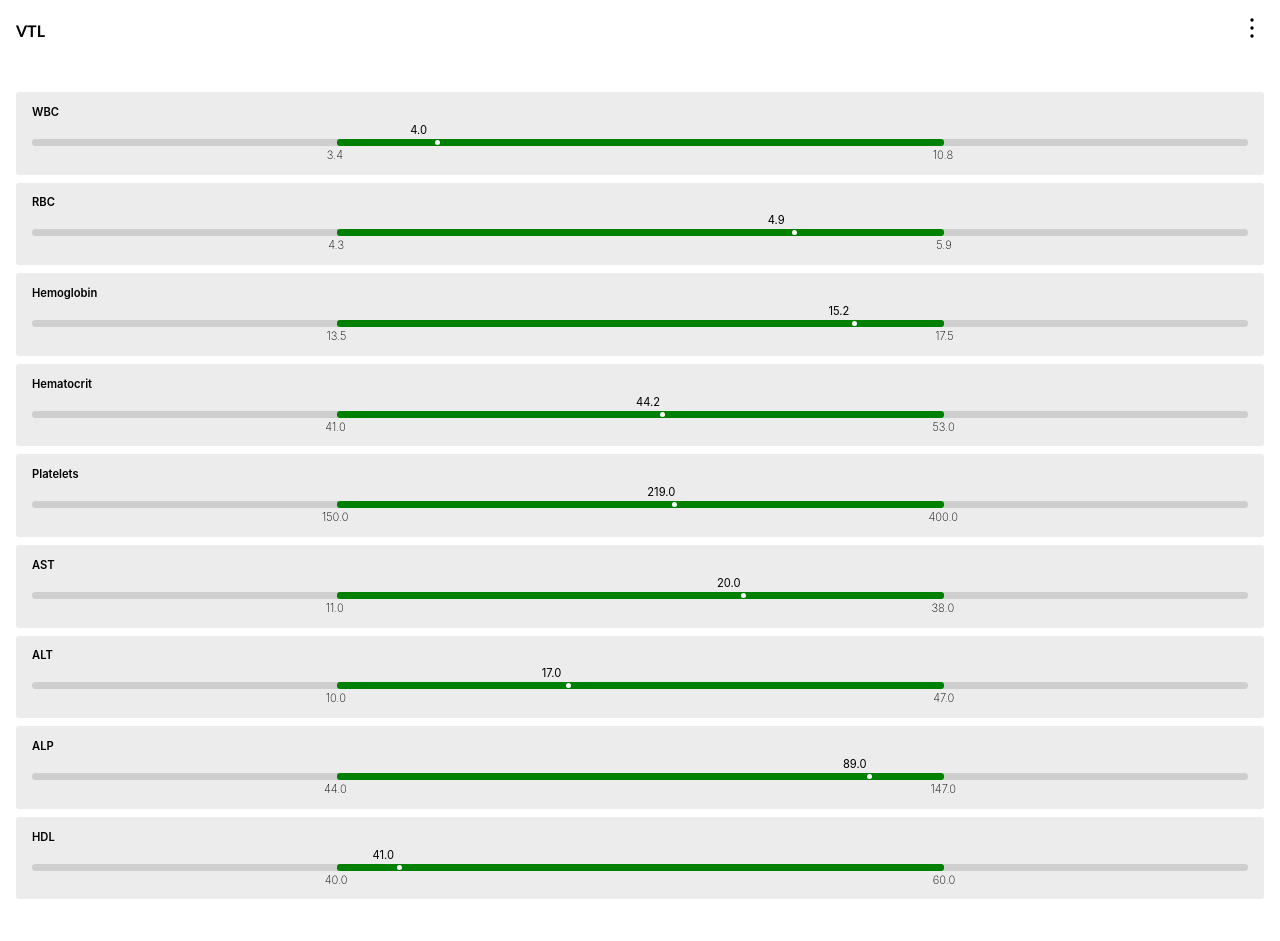
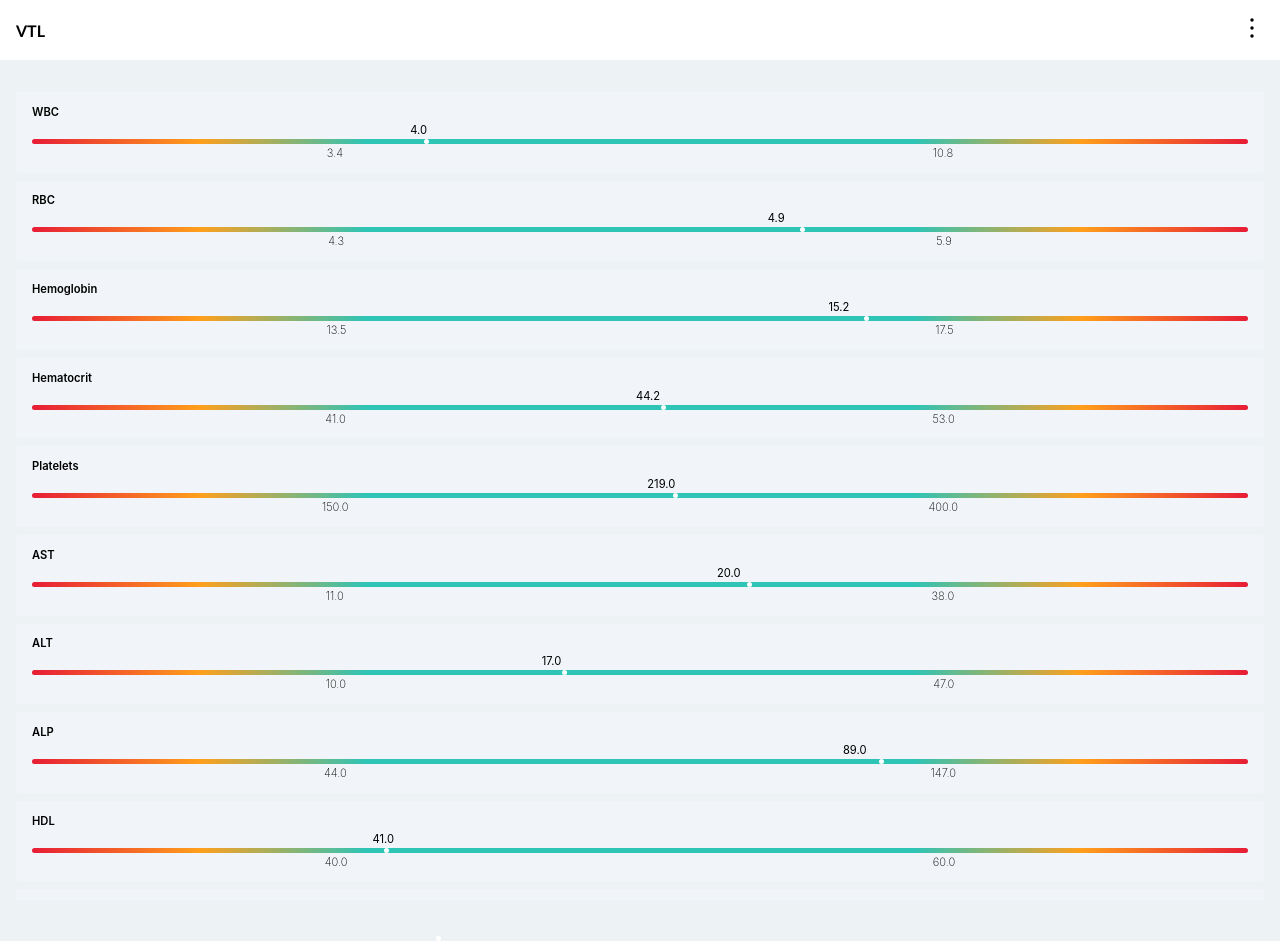
Before and after one commit to charlesmarvin/charlesmarvin.github.io, a Jekyll site: the page vtl/index.html, which Jekyll copies as it is, in a window 1280 px wide. Built offline with Jekyll 4.4.1, drawn with Linux system fonts in a browser that asks for light colours; before the commit the page ends 900 px from its top, so only the background shows below that.

Commit message:
Use colour gradient for ranges and update card and canvas bg

```diff
--- a/vtl/index.html
+++ b/vtl/index.html
@@ -11,7 +11,7 @@
     <template id="vtl-card-tpl">
       <style>
         .vtl-card {
-          background-color: #ececec;
+          background-color: #f1f4f8;
           border-radius: 3px;
           padding: 0.8rem 1rem;
           margin-bottom: 0.5rem;
@@ -24,11 +24,10 @@
         }
 
         .vtl-range-bar {
-          border: #cecece solid 1px;
           background-color: #cecece;
+          background: radial-gradient(circle , #2ec4b6 45%, #ff9f1c, #e71d36);
           border-radius: 3px;
           height: 5px;
-          position: relative;
           margin-top: 2px;
           margin-bottom: 2px;
         }
@@ -42,7 +41,7 @@
           z-index: 1;
         }
 
-        .vtl-range-bar-normal {
+        /* .vtl-range-bar-normal {
           background-color: green;
           border-radius: 3px;
           width: 50%;
@@ -50,7 +49,7 @@
           margin: -1px auto -1px auto;
           position: absolute;
           left: 25%;
-        }
+        } */
 
         .vtl-range-value {
           font-size: 0.7rem;
--- a/vtl/style.css
+++ b/vtl/style.css
@@ -3,6 +3,7 @@ body {
   width: 100%;
   height: 100%;
   margin: 0;
+  background-color: #edf2f4;
 }
 
 body {
```
